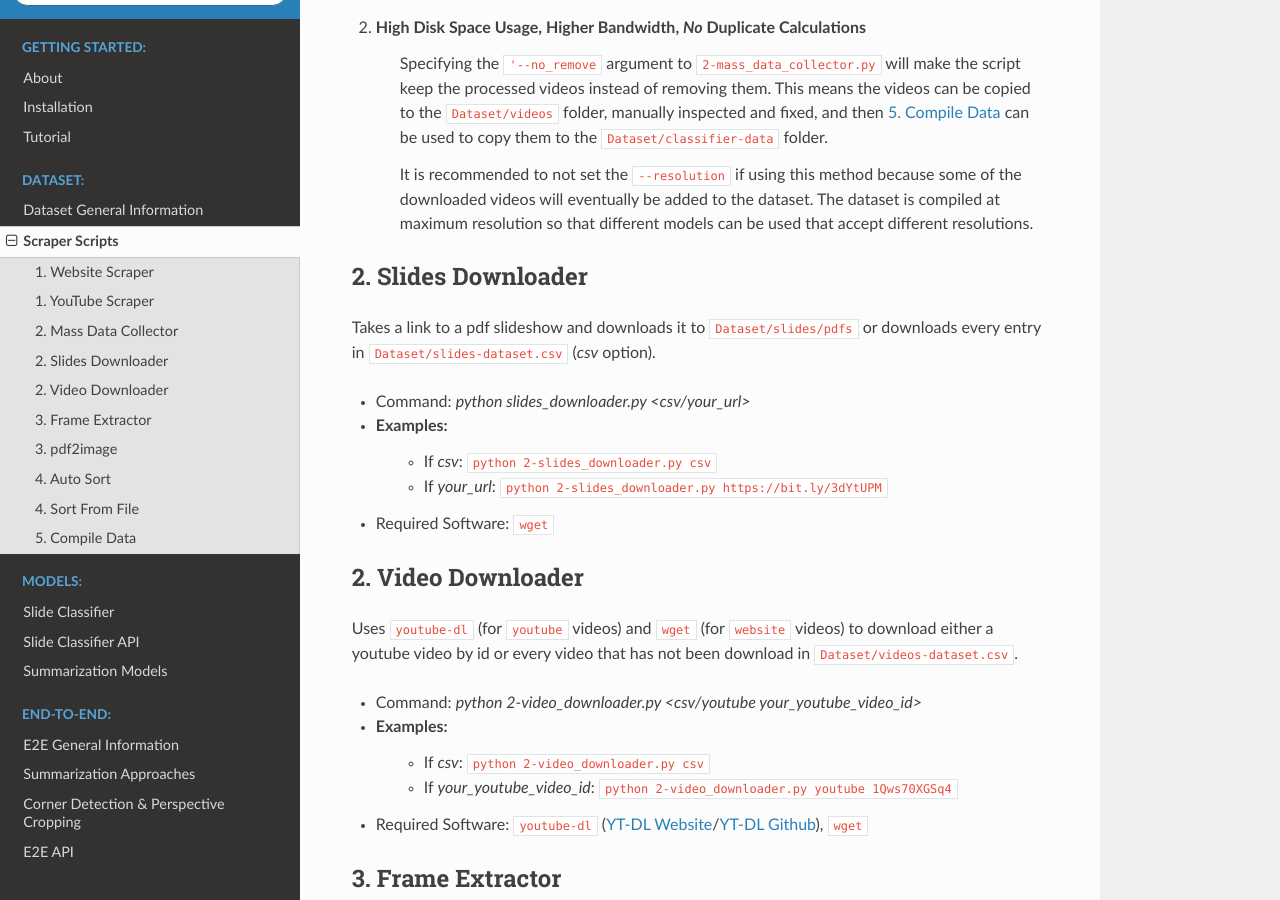
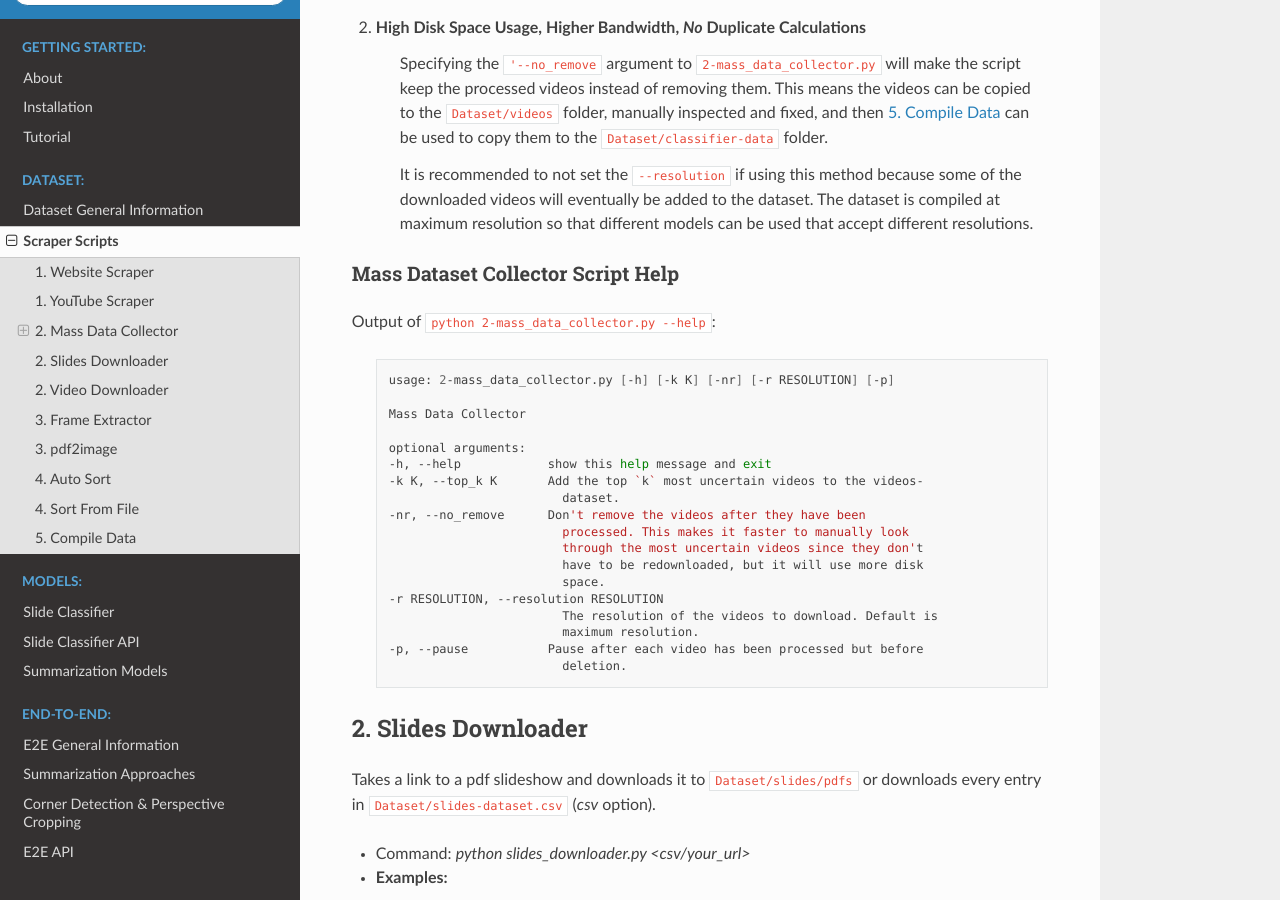
Before and after one commit to HHousen/lecture2notes, a Sphinx documentation site: the page built from doc/dataset/scraper-scripts.rst, in a window 1280 px wide and 900 px high, scrolled down 3358 px. Built offline with Sphinx 7.4.7 and the Read the Docs theme 2.0.0, drawn with Linux system fonts in a browser that asks for light colours; pages that are not in the unit, such as notebooks, are missing from menus.

Commit message:
Bug fixes & update docs for mass data collector scraper script

```diff
--- a/doc/dataset/scraper-scripts.rst
+++ b/doc/dataset/scraper-scripts.rst
@@ -100,7 +100,7 @@ Takes a video id or channel id from YouTube, extracts important information usin
 .. _ss_mass_data_collector:
 
 2. Mass Data Collector
------------------------
+----------------------
 
 This script provides a method to collect massive amounts of new data for the slide classifier. These new lecture videos are selected based on what the model struggles with (where its certainty is lowest). This means the collected videos train the model the fastest while exposing it to the most unique situations. However, this method will ignore videos that the model is very confident with but is actually incorrect. These videos are the most beneficial but must be manually found.
 
@@ -143,6 +143,31 @@ Examples:
 
     It is recommended to not set the ``--resolution`` if using this method because some of the downloaded videos will eventually be added to the dataset. The dataset is compiled at maximum resolution so that different models can be used that accept different resolutions.
 
+Mass Dataset Collector Script Help
+^^^^^^^^^^^^^^^^^^^^^^^^^^^^^^^^^^
+
+Output of ``python 2-mass_data_collector.py --help``:
+
+    .. code-block:: bash
+
+        usage: 2-mass_data_collector.py [-h] [-k K] [-nr] [-r RESOLUTION] [-p]
+
+        Mass Data Collector
+
+        optional arguments:
+        -h, --help            show this help message and exit
+        -k K, --top_k K       Add the top `k` most uncertain videos to the videos-
+                                dataset.
+        -nr, --no_remove      Don't remove the videos after they have been
+                                processed. This makes it faster to manually look
+                                through the most uncertain videos since they don't
+                                have to be redownloaded, but it will use more disk
+                                space.
+        -r RESOLUTION, --resolution RESOLUTION
+                                The resolution of the videos to download. Default is
+                                maximum resolution.
+        -p, --pause           Pause after each video has been processed but before
+                                deletion.
 
 .. _ss_slides_downloader:
 
```
Also changed, not shown: 4 other files.
